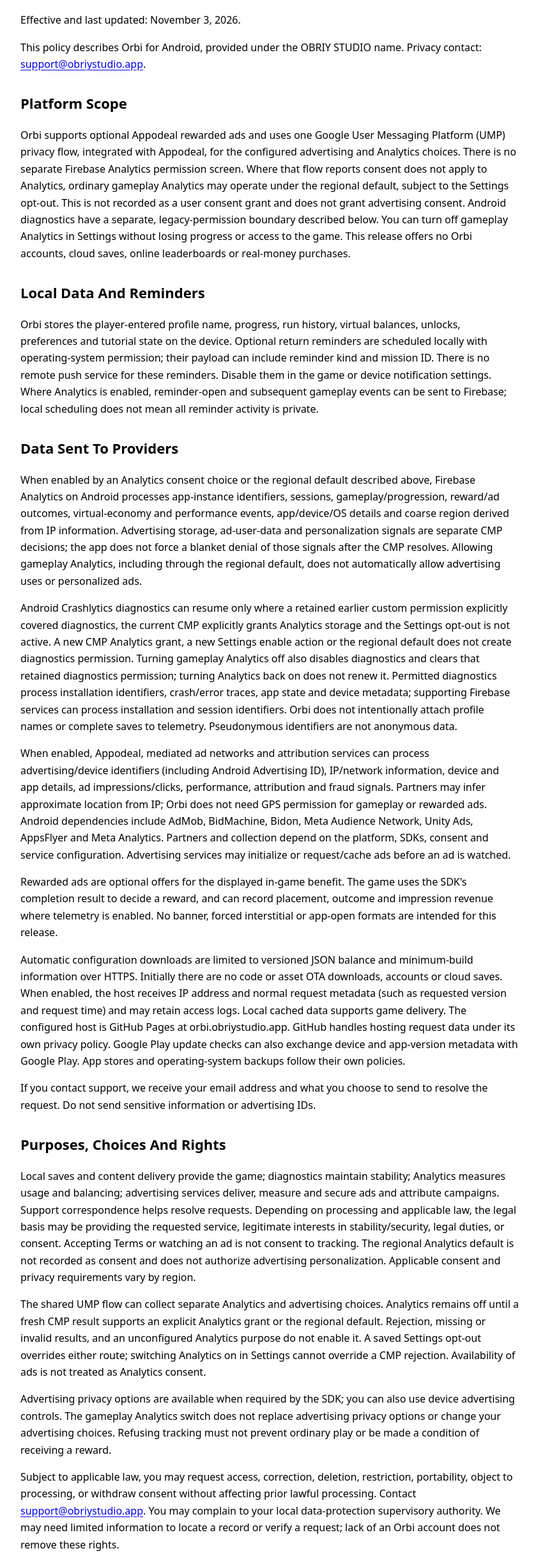
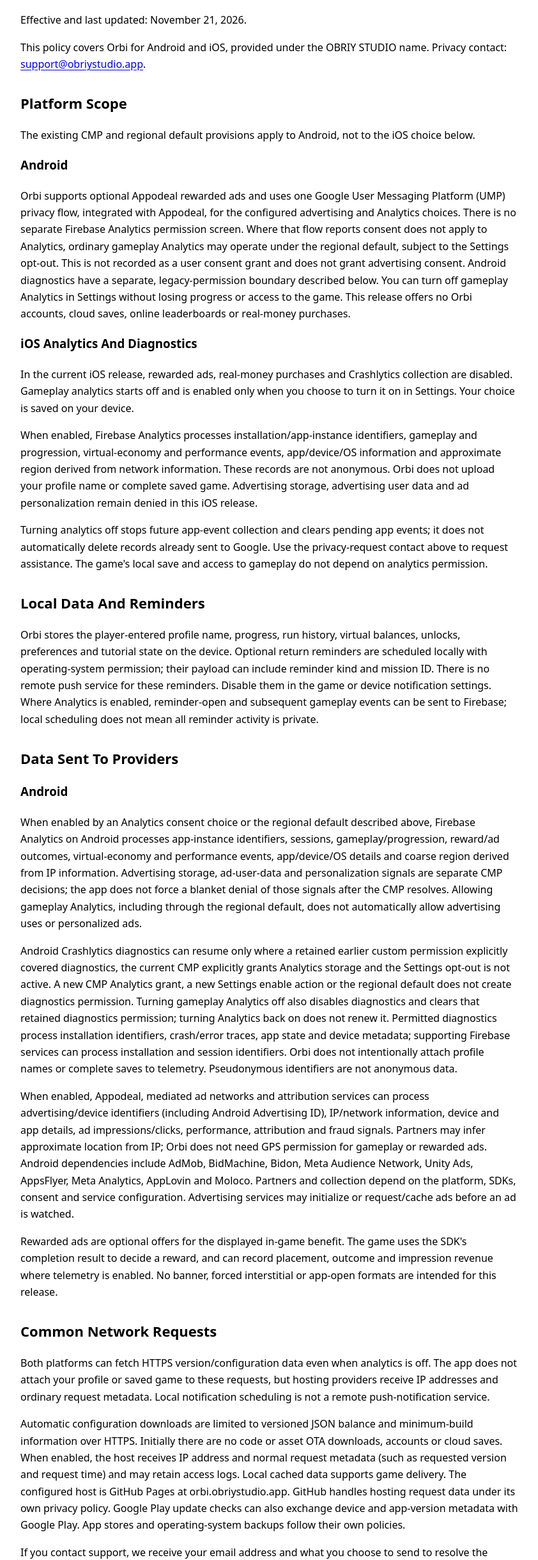
Before and after one commit to ssamhawk/obriystudio-privacy, a plain HTML site: page privacy-policy.html in a window 1280 px wide. Shown: the part 128-2566 px from the top of the page at 64% size, without its empty margins (218-1060 px from the left). Drawn offline with Linux system fonts and the light colour scheme.

Commit message:
Clarify iOS privacy and support for Orbi launch

```diff
--- a/privacy-policy.html
+++ b/privacy-policy.html
@@ -18,17 +18,26 @@ a { text-underline-offset: 3px; }
 <body><main>
 <nav aria-label="Legal pages"><a href="/privacy-policy/">Privacy</a><a href="/terms-of-service/">Terms</a><a href="/support/">Support</a></nav>
 <h1>Orbi Privacy Policy</h1>
-<p>Effective and last updated: November 3, 2026.</p>
-<p>This policy describes Orbi for Android, provided under the OBRIY STUDIO name. Privacy contact: <a href="mailto:support@obriystudio.app">support@obriystudio.app</a>.</p>
+<p>Effective and last updated: November 21, 2026.</p>
+<p>This policy covers Orbi for Android and iOS, provided under the OBRIY STUDIO name. Privacy contact: <a href="mailto:support@obriystudio.app">support@obriystudio.app</a>.</p>
 <h2>Platform Scope</h2>
+<p>The existing CMP and regional default provisions apply to Android, not to the iOS choice below.</p>
+<h3>Android</h3>
 <p>Orbi supports optional Appodeal rewarded ads and uses one Google User Messaging Platform (UMP) privacy flow, integrated with Appodeal, for the configured advertising and Analytics choices. There is no separate Firebase Analytics permission screen. Where that flow reports consent does not apply to Analytics, ordinary gameplay Analytics may operate under the regional default, subject to the Settings opt-out. This is not recorded as a user consent grant and does not grant advertising consent. Android diagnostics have a separate, legacy-permission boundary described below. You can turn off gameplay Analytics in Settings without losing progress or access to the game. This release offers no Orbi accounts, cloud saves, online leaderboards or real-money purchases.</p>
+<h3>iOS Analytics And Diagnostics</h3>
+<p>In the current iOS release, rewarded ads, real-money purchases and Crashlytics collection are disabled. Gameplay analytics starts off and is enabled only when you choose to turn it on in Settings. Your choice is saved on your device.</p>
+<p>When enabled, Firebase Analytics processes installation/app-instance identifiers, gameplay and progression, virtual-economy and performance events, app/device/OS information and approximate region derived from network information. These records are not anonymous. Orbi does not upload your profile name or complete saved game. Advertising storage, advertising user data and ad personalization remain denied in this iOS release.</p>
+<p>Turning analytics off stops future app-event collection and clears pending app events; it does not automatically delete records already sent to Google. Use the privacy-request contact above to request assistance. The game's local save and access to gameplay do not depend on analytics permission.</p>
 <h2>Local Data And Reminders</h2>
 <p>Orbi stores the player-entered profile name, progress, run history, virtual balances, unlocks, preferences and tutorial state on the device. Optional return reminders are scheduled locally with operating-system permission; their payload can include reminder kind and mission ID. There is no remote push service for these reminders. Disable them in the game or device notification settings. Where Analytics is enabled, reminder-open and subsequent gameplay events can be sent to Firebase; local scheduling does not mean all reminder activity is private.</p>
 <h2>Data Sent To Providers</h2>
+<h3>Android</h3>
 <p>When enabled by an Analytics consent choice or the regional default described above, Firebase Analytics on Android processes app-instance identifiers, sessions, gameplay/progression, reward/ad outcomes, virtual-economy and performance events, app/device/OS details and coarse region derived from IP information. Advertising storage, ad-user-data and personalization signals are separate CMP decisions; the app does not force a blanket denial of those signals after the CMP resolves. Allowing gameplay Analytics, including through the regional default, does not automatically allow advertising uses or personalized ads.</p>
 <p>Android Crashlytics diagnostics can resume only where a retained earlier custom permission explicitly covered diagnostics, the current CMP explicitly grants Analytics storage and the Settings opt-out is not active. A new CMP Analytics grant, a new Settings enable action or the regional default does not create diagnostics permission. Turning gameplay Analytics off also disables diagnostics and clears that retained diagnostics permission; turning Analytics back on does not renew it. Permitted diagnostics process installation identifiers, crash/error traces, app state and device metadata; supporting Firebase services can process installation and session identifiers. Orbi does not intentionally attach profile names or complete saves to telemetry. Pseudonymous identifiers are not anonymous data.</p>
-<p>When enabled, Appodeal, mediated ad networks and attribution services can process advertising/device identifiers (including Android Advertising ID), IP/network information, device and app details, ad impressions/clicks, performance, attribution and fraud signals. Partners may infer approximate location from IP; Orbi does not need GPS permission for gameplay or rewarded ads. Android dependencies include AdMob, BidMachine, Bidon, Meta Audience Network, Unity Ads, AppsFlyer and Meta Analytics. Partners and collection depend on the platform, SDKs, consent and service configuration. Advertising services may initialize or request/cache ads before an ad is watched.</p>
+<p>When enabled, Appodeal, mediated ad networks and attribution services can process advertising/device identifiers (including Android Advertising ID), IP/network information, device and app details, ad impressions/clicks, performance, attribution and fraud signals. Partners may infer approximate location from IP; Orbi does not need GPS permission for gameplay or rewarded ads. Android dependencies include AdMob, BidMachine, Bidon, Meta Audience Network, Unity Ads, AppsFlyer, Meta Analytics, AppLovin and Moloco. Partners and collection depend on the platform, SDKs, consent and service configuration. Advertising services may initialize or request/cache ads before an ad is watched.</p>
 <p>Rewarded ads are optional offers for the displayed in-game benefit. The game uses the SDK's completion result to decide a reward, and can record placement, outcome and impression revenue where telemetry is enabled. No banner, forced interstitial or app-open formats are intended for this release.</p>
+<h2>Common Network Requests</h2>
+<p>Both platforms can fetch HTTPS version/configuration data even when analytics is off. The app does not attach your profile or saved game to these requests, but hosting providers receive IP addresses and ordinary request metadata. Local notification scheduling is not a remote push-notification service.</p>
 <p>Automatic configuration downloads are limited to versioned JSON balance and minimum-build information over HTTPS. Initially there are no code or asset OTA downloads, accounts or cloud saves. When enabled, the host receives IP address and normal request metadata (such as requested version and request time) and may retain access logs. Local cached data supports game delivery. The configured host is GitHub Pages at orbi.obriystudio.app. GitHub handles hosting request data under its own privacy policy. Google Play update checks can also exchange device and app-version metadata with Google Play. App stores and operating-system backups follow their own policies.</p>
 <p>If you contact support, we receive your email address and what you choose to send to resolve the request. Do not send sensitive information or advertising IDs.</p>
 <h2>Purposes, Choices And Rights</h2>
```
Also changed, not shown: privacy-policy/index.html (+12 -3 lines), support.html (+6 -2 lines), support/index.html (+6 -2 lines).
